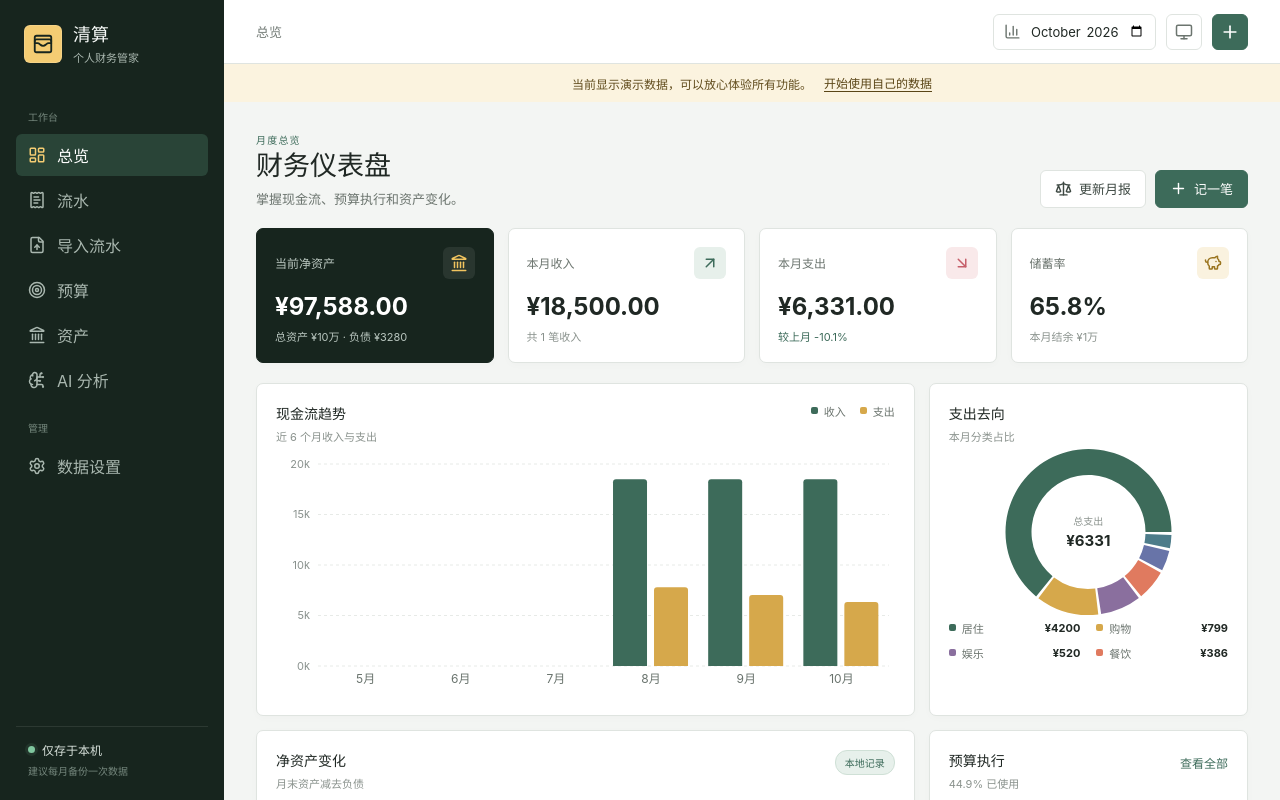
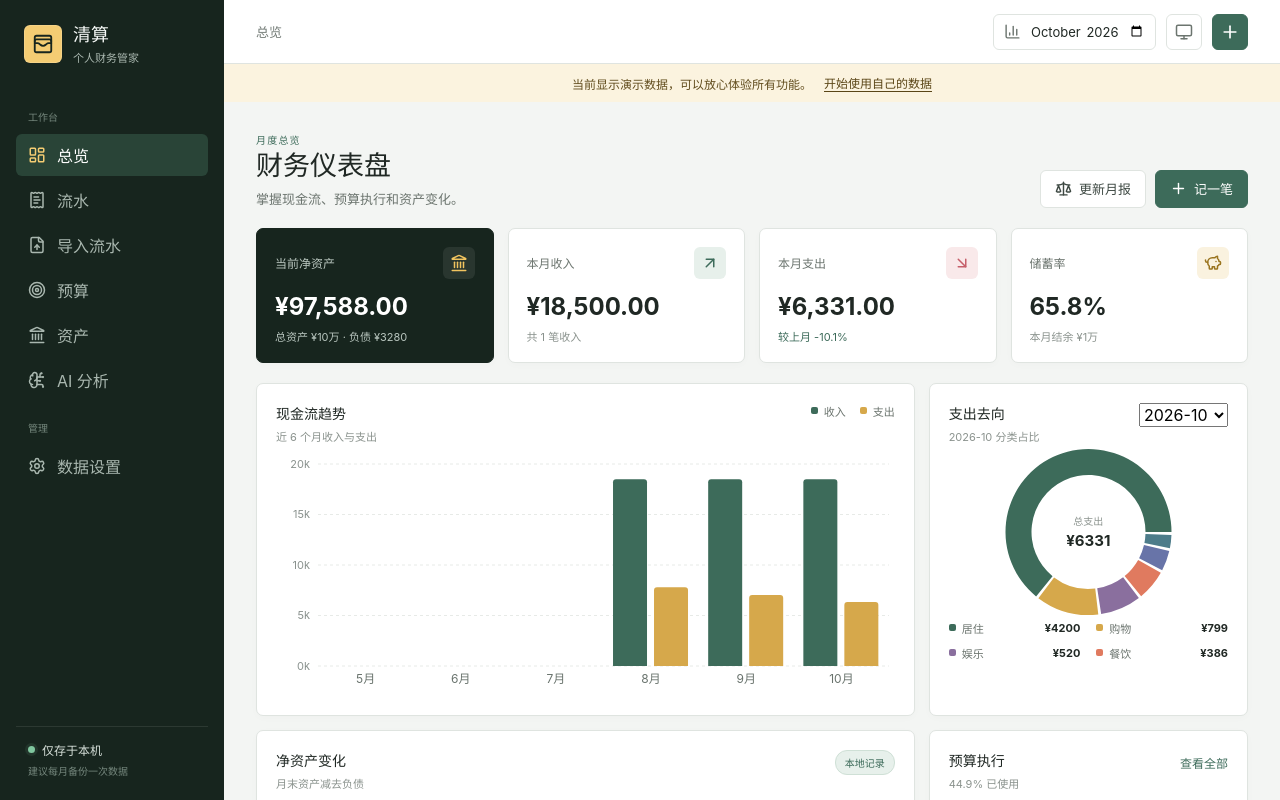
Before and after one commit to doublehorse2000/qingsuan-finance, a React (Vite) app: page / in a window 1280 px wide. Shown: the top 800 px of the page. Built offline with nearby package versions, Linux system fonts and the light colour scheme.

Commit message:
feat: browse historical spending destinations

```diff
--- a/src/views/Dashboard.tsx
+++ b/src/views/Dashboard.tsx
@@ -1,4 +1,5 @@
 import { ArrowDownRight, ArrowUpRight, Landmark, PiggyBank, Plus, Scale, WalletCards } from 'lucide-react';
+import { useMemo, useState } from 'react';
 import { Bar, BarChart, CartesianGrid, Cell, Legend, Line, LineChart, Pie, PieChart, ResponsiveContainer, Tooltip, XAxis, YAxis } from 'recharts';
 import { CATEGORY_COLORS } from '../data';
 import { formatMoney, formatPercent, getAccountCurrency, getBudgetStatus, getCategorySpending, getCurrentNetWorth, getMonthSummary, getMonthlyTrend, getNetWorthTrend } from '../lib/finance';
@@ -15,9 +16,13 @@ interface DashboardProps {
 const moneyTick = (value: number) => `${Math.round(value / 1000)}k`;
 
 export function Dashboard({ data, month, onAddTransaction, onSnapshot, onNavigate }: DashboardProps) {
+  const [spendingMonth, setSpendingMonth] = useState(month);
   const summary = getMonthSummary(data, month);
   const netWorth = getCurrentNetWorth(data);
-  const spending = getCategorySpending(data, month);
+  const spendingMonths = useMemo(() => [...new Set([month, ...data.transactions.map((item) => item.date.slice(0, 7))])].sort((a, b) => b.localeCompare(a)), [data.transactions, month]);
+  const selectedSpendingMonth = spendingMonths.includes(spendingMonth) ? spendingMonth : month;
+  const spendingSummary = getMonthSummary(data, selectedSpendingMonth);
+  const spending = getCategorySpending(data, selectedSpendingMonth);
   const budgets = getBudgetStatus(data, month);
   const trend = getMonthlyTrend(data, month);
   const netWorthTrend = getNetWorthTrend(data);
@@ -85,7 +90,12 @@ export function Dashboard({ data, month, onAddTransaction, onSnapshot, onNavigat
         </section>
 
         <section className="panel chart-panel">
-          <div className="panel-header"><div><h2>支出去向</h2><p>本月分类占比</p></div></div>
+          <div className="panel-header">
+            <div><h2>支出去向</h2><p>{selectedSpendingMonth} 分类占比</p></div>
+            <select className="month-filter" value={selectedSpendingMonth} onChange={(event) => setSpendingMonth(event.target.value)} aria-label="支出去向月份">
+              {spendingMonths.map((item) => <option value={item} key={item}>{item}</option>)}
+            </select>
+          </div>
           {spending.length ? (
             <>
               <div className="donut-frame">
@@ -97,7 +107,7 @@ export function Dashboard({ data, month, onAddTransaction, onSnapshot, onNavigat
                     <Tooltip formatter={(value) => formatMoney(Number(value))} />
                   </PieChart>
                 </ResponsiveContainer>
-                <div className="donut-center"><span>总支出</span><strong>{formatMoney(summary.expense, true)}</strong></div>
+                <div className="donut-center"><span>总支出</span><strong>{formatMoney(spendingSummary.expense, true)}</strong></div>
               </div>
               <div className="category-legend">
                 {spending.slice(0, 4).map((item) => (
@@ -105,7 +115,7 @@ export function Dashboard({ data, month, onAddTransaction, onSnapshot, onNavigat
                 ))}
               </div>
             </>
-          ) : <div className="empty-inline">本月还没有支出记录</div>}
+          ) : <div className="empty-inline">{selectedSpendingMonth} 还没有支出记录</div>}
         </section>
 
         <section className="panel chart-panel wide-panel">
```
